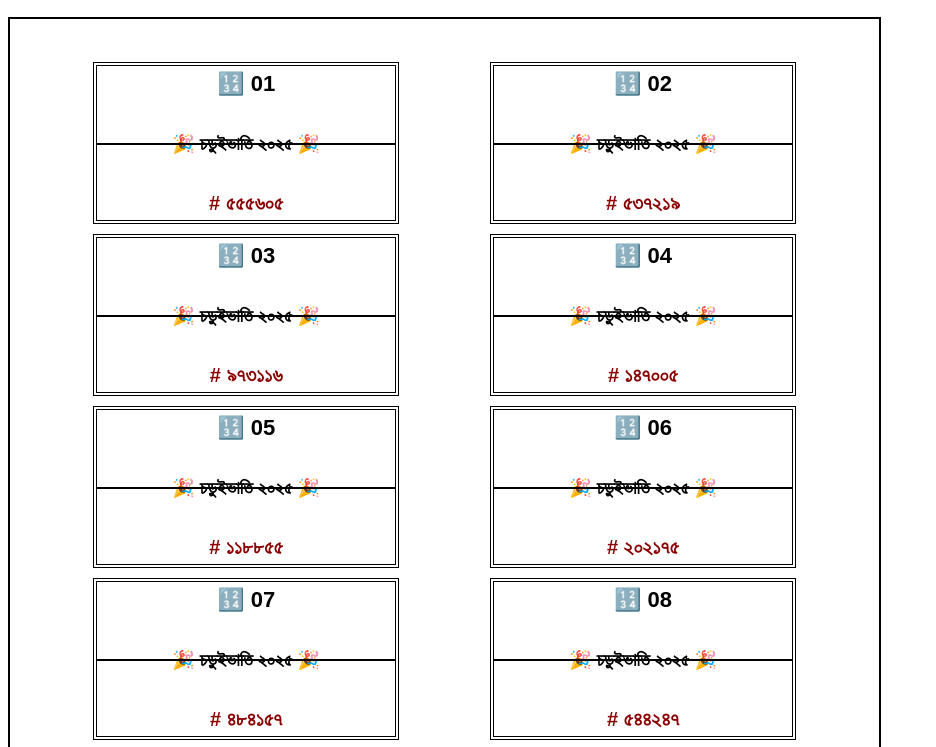
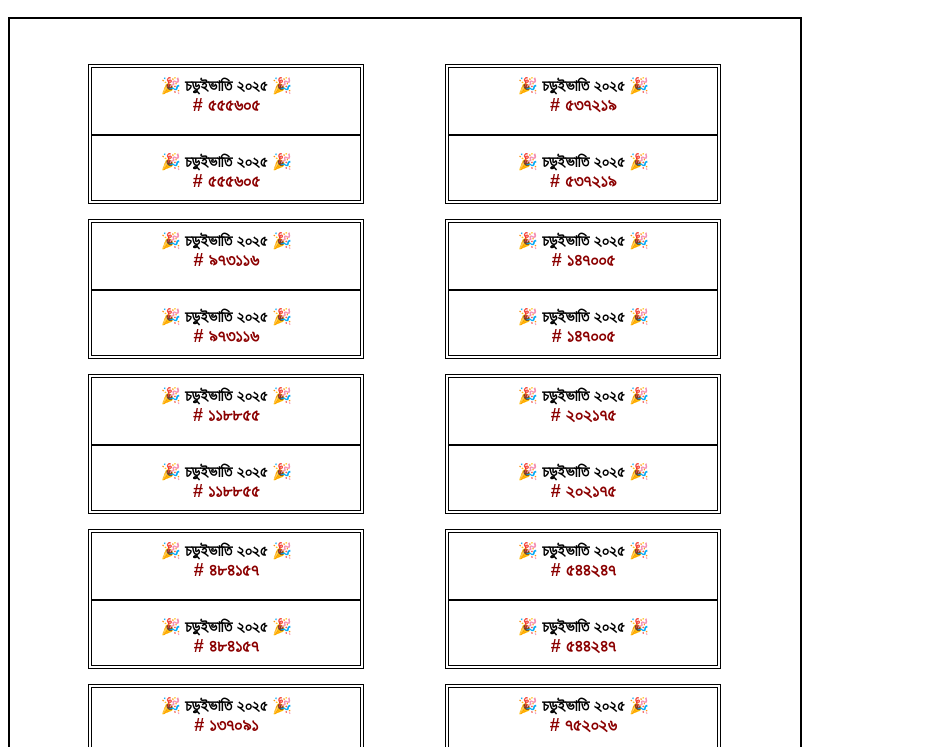
Before and after one commit to Uniquelearningzone/Auud, a plain HTML site: page index.html in a window 1280 px wide. Shown: the part 51-798 px from the top of the page, without its empty margins (0-936 px from the left). Drawn offline with nearby package versions, Linux system fonts and the light colour scheme.

Commit message:
Update index.html

```diff
--- a/index.html
+++ b/index.html
@@ -19,20 +19,21 @@
             flex-wrap: wrap;
             justify-content: space-around;
             padding: 10mm;
+            box-sizing: border-box;
         }
         .token {
-            width: 3in;
-            height: 1.5in;
-            border: 4px double black; /* ডাবল লাইন বর্ডার */
+            width: 73mm; /* 3 inch */
+            height: 37mm; /* 1.5 inch */
+            border: 4px double black;
             display: flex;
             flex-direction: column;
-            align-items: center;
             justify-content: space-between;
-            font-size: 20px;
+            font-size: 18px;
             font-weight: bold;
-            margin: 5px;
+            margin: 2mm;
             position: relative;
             padding: 5px;
+            box-sizing: border-box;
         }
         .token::after {
             content: "";
@@ -46,17 +47,13 @@
         .token-part {
             width: 100%;
             text-align: center;
+            padding: 3px 0;
         }
         .event-title {
-            font-size: 18px;
-            margin: 2px 0;
-        }
-        .serial-number {
-            font-size: 22px;
-            font-weight: bold;
+            font-size: 16px;
         }
         .random-number {
-            font-size: 20px;
+            font-size: 18px;
             color: darkred;
         }
         #download-btn {
@@ -85,24 +82,30 @@
         function generateTokens() {
             let container = document.getElementById("token-container");
             container.innerHTML = "";
-            let tokensPerPage = Math.floor((297 - 20) / (1.5 * 25.4)) * Math.floor((210 - 20) / (3 * 25.4)); // সর্বোচ্চ কতটি টোকেন এক পেজে আসবে
-            let usedNumbers = new Set(); // ইউনিক নম্বর রাখতে
+            let rows = 8;  // এক পেজে ৮ সারি থাকবে
+            let cols = 3;  // এক সারিতে ৩টি টোকেন থাকবে
+            let totalTokens = rows * cols;
+            let usedNumbers = new Set();
 
-            for (let i = 1; i <= tokensPerPage; i++) {
+            for (let i = 0; i < totalTokens; i++) {
                 let token = document.createElement("div");
                 token.classList.add("token");
 
-                let serialNumber = (i < 10 ? "0" : "") + i;
                 let randomNumber;
                 do {
                     randomNumber = generateRandomNumber();
-                } while (usedNumbers.has(randomNumber)); // ডুপ্লিকেট চেক
+                } while (usedNumbers.has(randomNumber));
                 usedNumbers.add(randomNumber);
 
                 token.innerHTML = `
-                    <div class="token-part serial-number">🔢 ${serialNumber}</div>
-                    <div class="token-part event-title">🎉 চড়ুইভাতি ২০২৫ 🎉</div>
-                    <div class="token-part random-number"># ${randomNumber}</div>
+                    <div class="token-part">
+                        <div class="event-title">🎉 চড়ুইভাতি ২০২৫ 🎉</div>
+                        <div class="random-number"># ${randomNumber}</div>
+                    </div>
+                    <div class="token-part">
+                        <div class="event-title">🎉 চড়ুইভাতি ২০২৫ 🎉</div>
+                        <div class="random-number"># ${randomNumber}</div>
+                    </div>
                 `;
                 container.appendChild(token);
             }
```
